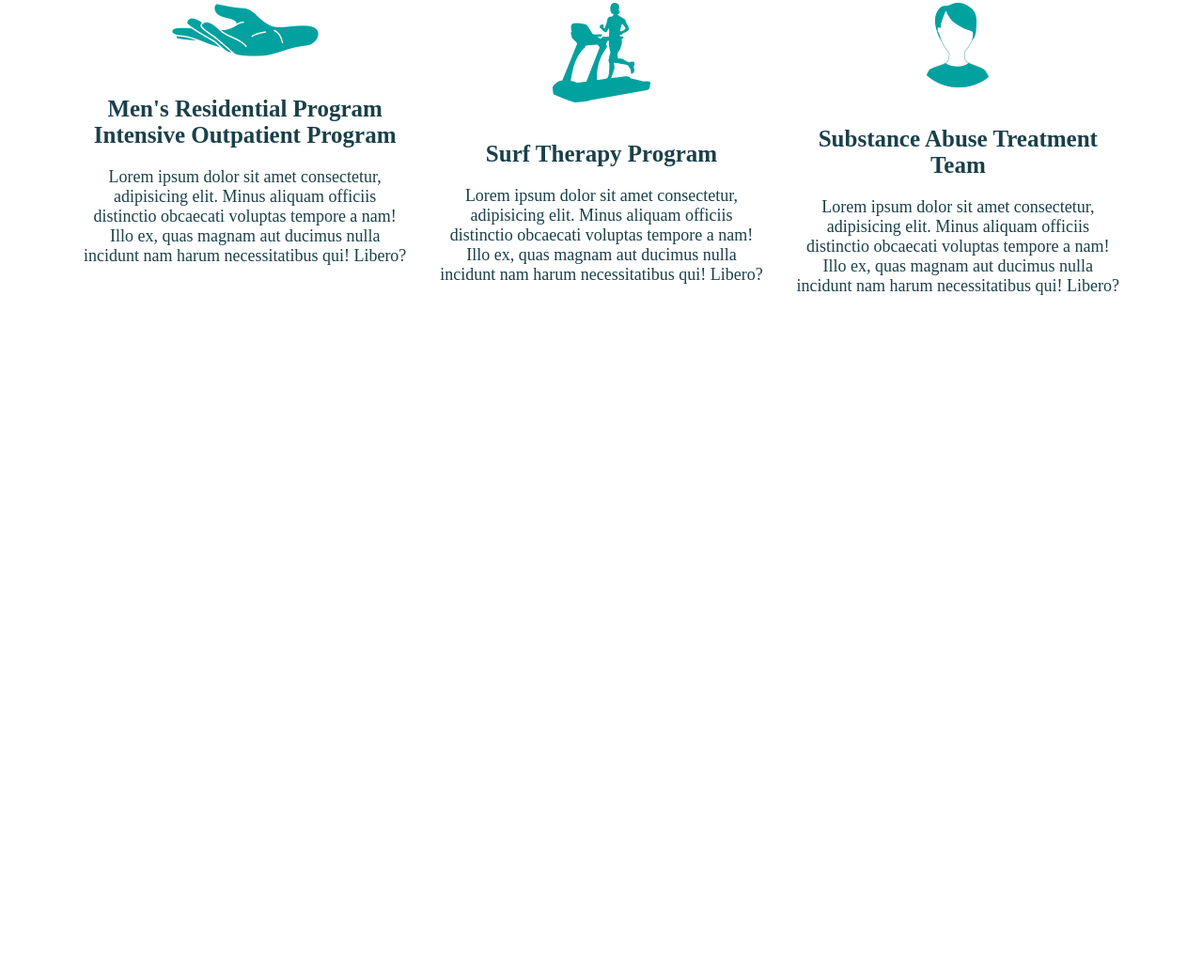
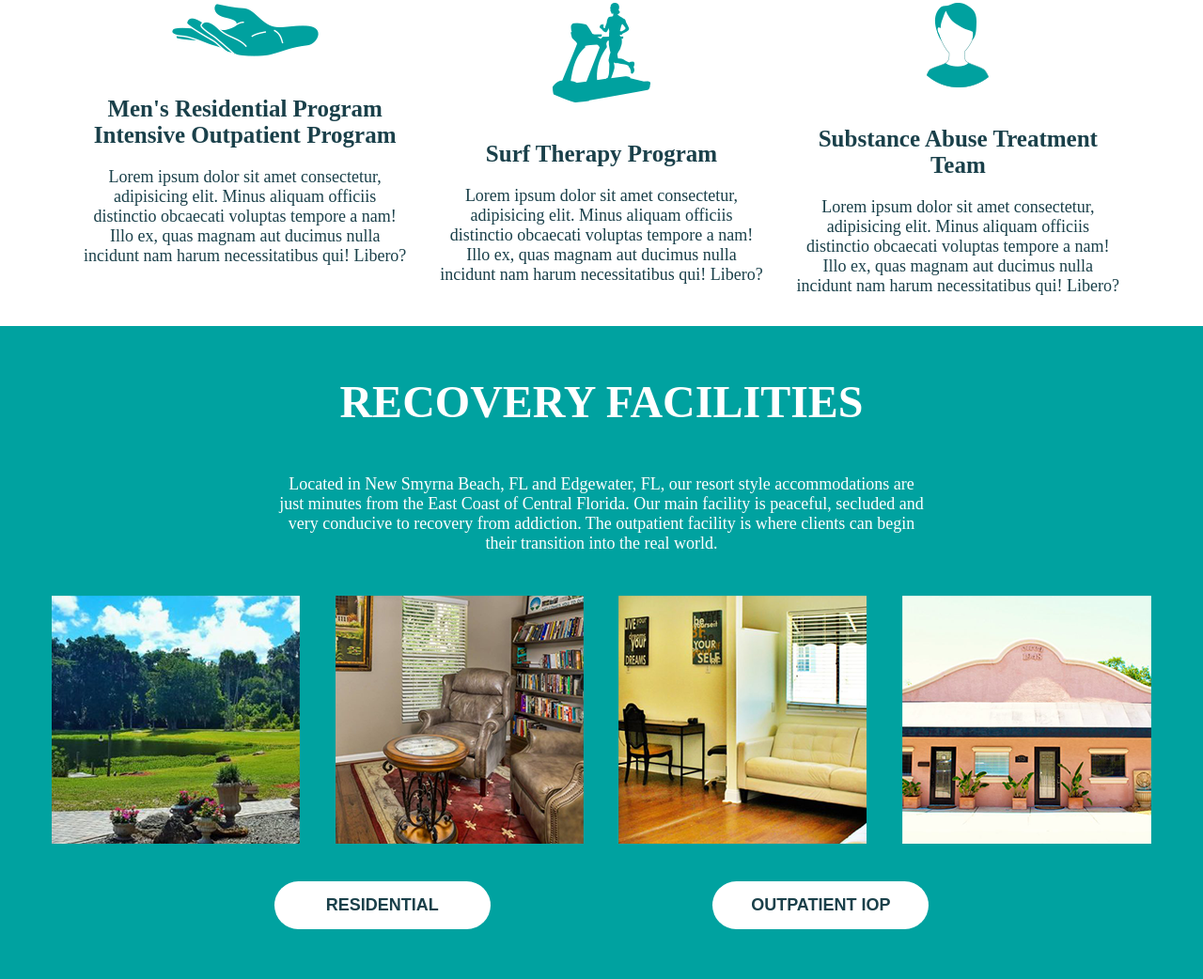
Before and after one commit to AVENGZ/Niraj-_vai, a plain HTML site: page index.html in a window 1280 px wide. Shown: the part 1838-2880 px from the top of the page at 94% size. Before the commit the page ends 2185 px from the top, so only its background shows below. Drawn offline with Linux system fonts and the light colour scheme.

Commit message:
bulding section 4 and styling with sass

```diff
--- a/index.html
+++ b/index.html
@@ -119,5 +119,31 @@
         </div>
       </div>
     </section>
+    <section class="section4">
+      <div class="container">
+        <h1 class="section4__heading">recovery facilities</h1>
+        <p>
+          Located in New Smyrna Beach, FL and Edgewater, FL, our resort style
+          accommodations are just minutes from the East Coast of Central
+          Florida. Our main facility is peaceful, secluded and very conducive to
+          recovery from addiction. The outpatient facility is where clients can
+          begin their transition into the real world.
+        </p>
+
+        <div class="section4__box">
+          <div class="section4__box__item">
+            <img src="img/c1.png" alt="" />
+            <img src="img/c2.png" alt="" />
+            <img src="img/c4.png" alt="" />
+            <img src="img/c3.png" alt="" />
+          </div>
+        </div>
+        <div class="section4__btn">
+          <button class="btn-w">Residential</button>
+          <button class="btn-w">Outpatient iop</button>
+        </div>
+      </div>
+    </section>
+    <script src="app.js"></script>
   </body>
 </html>
--- /dev/null
+++ b/sass/_section4.scss
@@ -0,0 +1,71 @@
+.section4{
+    background: $Primary-color;
+    padding: 53px 0;
+
+
+    &__heading{
+        color: $White-color;
+        text-transform: uppercase;
+        font-size: 48px;
+        text-align: center;
+        margin-bottom: 50px;
+    }
+
+    p{
+        width: 690px;
+        display: flex;
+        flex-wrap: wrap;
+        font-size: 18px;
+        color: $White-color;
+        margin: 0 auto;
+        text-align: center;
+        margin-bottom: 45px;
+    }
+
+}
+
+
+.section4__box{
+
+    margin-bottom: 40px;
+    &__item{
+        display: flex;
+        justify-content: space-between;
+        overflow: hidden;
+
+
+        img{
+            transition: all .4s linear;
+
+        }
+    }
+    &__item img:hover{
+        transform: scale(1.1);
+    }
+
+}
+
+.section4__btn{
+    display: flex;
+    justify-content: space-evenly;
+
+    .btn-w{
+        background: $White-color;
+        color: $Secondary-color;
+        text-transform: uppercase;
+        padding: 15px 0;
+        font-size: 18px;
+        font-weight: bold;
+        width: 230px;
+        border: none;
+        border-radius: 35px;
+        cursor: pointer;
+        transition: all 1s linear;
+
+        &:hover{
+            background: $Secondary-color;
+            color: $White-color;
+        }
+    }
+
+}
--- a/sass/style.scss
+++ b/sass/style.scss
@@ -6,6 +6,7 @@ $White-color: #fff;
 
 @import "home";
 @import "section2";
+@import "section4";
 *{
     margin: 0;
     padding: 0;
```
Also changed, not shown: css/style.css, img/c1.png (added), img/c2.png (added), img/c3.png (added), img/c4.png (added), 1 other file.
